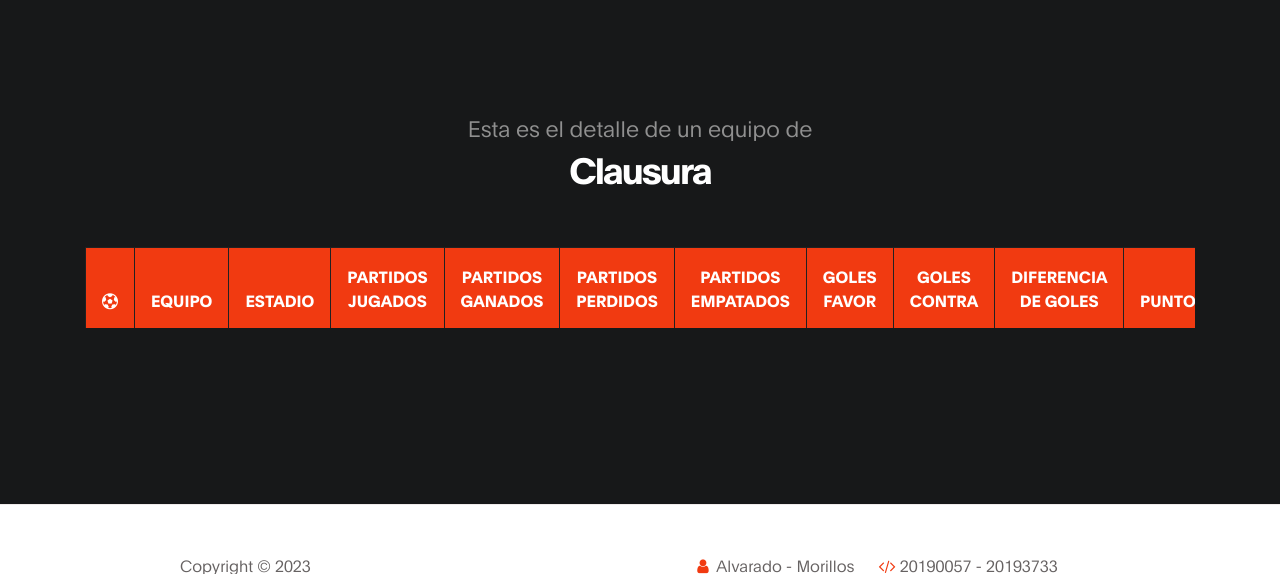
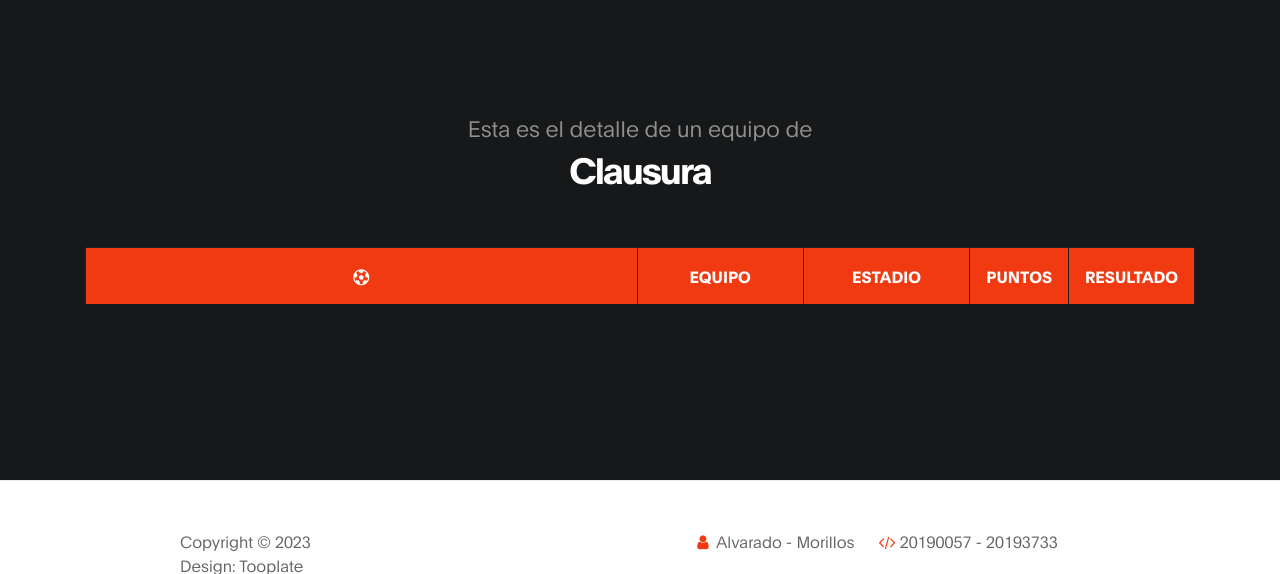
Before and after one commit to ralv2001/Lab12_Alvarado_Morillos, a Python web app: template LABORATORIO 12/src/main/resources/templates/vistasPersonalizadas/equipos.html in a window 1280 px wide. Shown: the part 801-1375 px from the top of the page. Run offline with Jinja, Linux system fonts and the light colour scheme; the template is opened without the code that fills it, so the values that code supplies are empty.

Commit message:
Campos removidos

```diff
--- a/LABORATORIO 12/src/main/resources/templates/vistasPersonalizadas/equipos.html
+++ b/LABORATORIO 12/src/main/resources/templates/vistasPersonalizadas/equipos.html
@@ -105,15 +105,8 @@
           <thead class="thead-light">
           <tr>
             <th><i class="fa fa-futbol-o"></i></th>
-            <th>Equipo</th>
-            <th style="width: 10%">Estadio</th>
-            <th style="width: 5%">Partidos Jugados</th>
-            <th style="width: 5%">Partidos Ganados</th>
-            <th style="width: 5%">Partidos Perdidos</th>
-            <th style="width: 5%">Partidos Empatados</th>
-            <th style="width: 5%">Goles favor</th>
-            <th style="width: 5%">Goles contra</th>
-            <th style="width: 5%">Diferencia de goles</th>
+            <th style="width: 15%">Equipo</th>
+            <th style="width: 15%">Estadio</th>
             <th style="width: 5%">Puntos</th>
             <th style="width: 5%">Resultado</th>
           </tr>
@@ -166,6 +159,7 @@
 
     let equipoId;
     let listaOrdenada = [];
+    let idLiga;
 
     $.ajax({
         method: "GET",
@@ -177,9 +171,11 @@
                 equipoId = data[i].equipo.id;
                 if (data[i].liga === "1"){
                     titulo.innerHTML = "Apertura";
+                    idLiga = "1";
                 }
                 if(data[i].liga === "2"){
                     titulo.innerHTML = "Clausura";
+                    idLiga = "2";
                 }
             }
         }
@@ -204,14 +200,7 @@
 
 
             listaOrdenada.forEach(function (liga){
-                if(liga.equipo.id === equipoId && liga.liga === "2"){
-                    html += "<td><strong>" + liga.partidos_jugados + "</td></strong>";
-                    html += "<td><strong>" + liga.partidos_ganados + "</td></strong>";
-                    html += "<td><strong>" + liga.partidos_perdidos + "</td></strong>";
-                    html += "<td><strong>" + liga.partidos_empatados + "</td></strong>";
-                    html += "<td><strong>" + liga.goles_favor + "</td></strong>";
-                    html += "<td><strong>" + liga.goles_contra + "</td></strong>";
-                    html += "<td><strong>" + liga.goles_diferencia + "</td></strong>";
+                if(liga.equipo.id === equipoId && liga.liga === idLiga){
                     html += "<td><strong>" + liga.puntos + "</td></strong>";
                     html += "<td><strong>" + liga.puesto + "° lugar</td></strong>";
                     html += "</tr>";
--- a/LABORATORIO 12/src/main/resources/templates/vistasPersonalizadas/index.html
+++ b/LABORATORIO 12/src/main/resources/templates/vistasPersonalizadas/index.html
@@ -187,8 +187,7 @@ https://www.tooplate.com/view/2119-gymso-fitness
               <thead class="thead-light">
               <tr>
                 <th><i class="fa fa-futbol-o"></i></th>
-                <th>Equipo</th>
-                <th style="width: 10%">Estadio</th>
+                <th style="width: 15%">Equipo</th>
                 <th style="width: 5%">Liga</th>
                 <th style="width: 5%">Partidos Jugados</th>
                 <th style="width: 5%">Partidos Ganados</th>
@@ -256,7 +255,6 @@ https://www.tooplate.com/view/2119-gymso-fitness
                     html += "<tr>";
                     html += "<td><small>" + (index) + "</td></small>";
                     html += "<td><strong>" + data[i].equipo.nombre + "</td></strong>";
-                    html += "<td><strong>" + data[i].equipo.estadio + "</td></strong>";
                     html += "<td><strong>" + data[i].liga + "</td></strong>";
                     html += "<td><strong>" + data[i].partidos_jugados + "</td></strong>";
                     html += "<td><strong>" + data[i].partidos_ganados + "</td></strong>";
```
